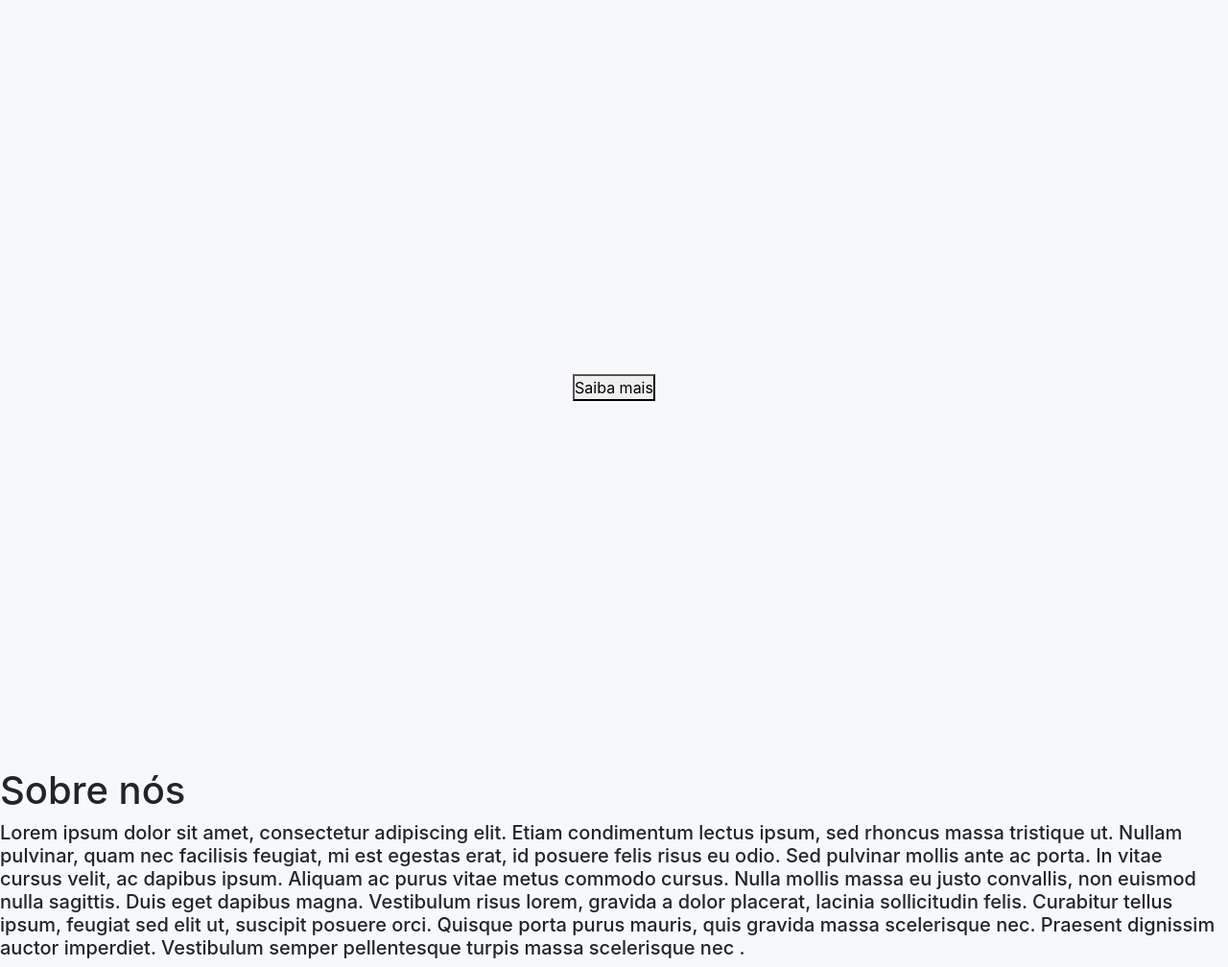
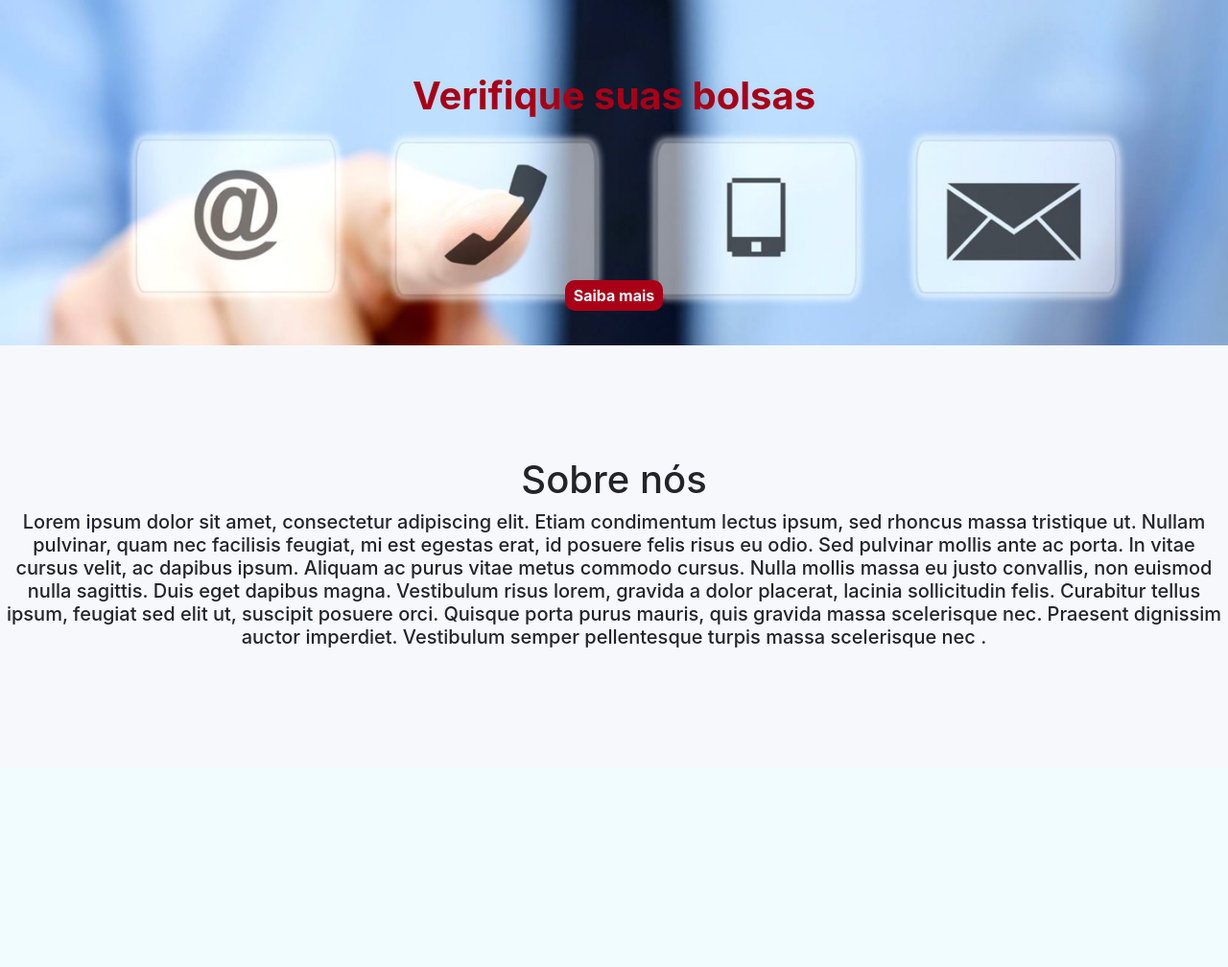
Before and after one commit to marlonruffo/Trabalho-final-DCC060, a PHP site: page /site/index.html in a window 1280 px wide. Shown: the whole page at 96% size. After the commit the page ends 675 px from the top, so only its background shows below. Run offline with PHP 8.4, Linux system fonts and the light colour scheme.

Commit message:
upper container with better visualization

```diff
--- a/css/index.css
+++ b/css/index.css
@@ -11,8 +11,41 @@ body{
 }
 .upper-container {
     display: flex;
+    flex-direction: column;
+    justify-content: space-evenly;
+    height: 45vh;
+    text-align: center;
+
+    background-image: url('../img/carousel2.png');
+    background-size: cover;
+}
+
+.upper-title {
+    color: #A90017;
+
+    font-weight: bolder;
+
+    padding-top: 5vh;
+    padding-bottom: 20vh;
+}
+
+.upper-button {
+    width: 8vw;
+    height: 4vh;
+    border-radius: 10px;
+    background-color: #A90017;
+    color: #F7F8FB;
+
+    font-weight: bold;
+
+    border: none;
+}
+
+.bottom-container{
+    display: flex;
+    flex-direction: column;
     justify-content: center;
     align-items: center;
-    height: 100vh;
+    height: 55vh;
     text-align: center;
 }
--- a/site/index.html
+++ b/site/index.html
@@ -12,20 +12,19 @@
 </head>
 <body>
     <div class="upper-container">
-      <div>
-        <h1></h1>
-        <div></div>
-        <button>Saiba mais</button>
+      <div class="img-container">
+        <h1 class="upper-title">Verifique suas bolsas</h1>
+        <button class="upper-button">Saiba mais</button>
       </div>
     </div>
     <div class="bottom-container">
-      <h1>Sobre nós</h1>
-      <h5 class="">
+      <h1 class="bottom-title">Sobre nós</h1>
+      <h5 class="bottom-text">
         Lorem ipsum dolor sit amet, consectetur adipiscing elit. Etiam condimentum lectus ipsum, sed rhoncus massa tristique ut. Nullam pulvinar, quam nec facilisis feugiat, mi est egestas erat, id posuere felis risus eu odio. Sed pulvinar mollis ante ac porta. In vitae cursus velit, ac dapibus ipsum. Aliquam ac purus vitae metus commodo cursus. Nulla mollis massa eu justo convallis, non euismod nulla sagittis. Duis eget dapibus magna. Vestibulum risus lorem, gravida a dolor placerat, lacinia sollicitudin felis. Curabitur tellus ipsum, feugiat sed elit ut, suscipit posuere orci. Quisque porta purus mauris, quis gravida massa scelerisque nec. Praesent dignissim auctor imperdiet. Vestibulum semper pellentesque turpis massa scelerisque nec .
       </h5>
     </div>
       <script type="module" src="https://unpkg.com/ionicons@7.1.0/dist/ionicons/ionicons.esm.js"></script>
       <script src="https://cdn.jsdelivr.net/npm/@popperjs/core@2.11.8/dist/umd/popper.min.js" integrity="sha384-I7E8VVD/ismYTF4hNIPjVp/Zjvgyol6VFvRkX/vR+Vc4jQkC+hVqc2pM8ODewa9r" crossorigin="anonymous"></script>
-        <script src="https://cdn.jsdelivr.net/npm/bootstrap@5.3.2/dist/js/bootstrap.min.js" integrity="sha384-BBtl+eGJRgqQAUMxJ7pMwbEyER4l1g+O15P+16Ep7Q9Q+zqX6gSbd85u4mG4QzX+" crossorigin="anonymous"></script>
+      <script src="https://cdn.jsdelivr.net/npm/bootstrap@5.3.2/dist/js/bootstrap.min.js" integrity="sha384-BBtl+eGJRgqQAUMxJ7pMwbEyER4l1g+O15P+16Ep7Q9Q+zqX6gSbd85u4mG4QzX+" crossorigin="anonymous"></script>
 </body>
 </html>
```
